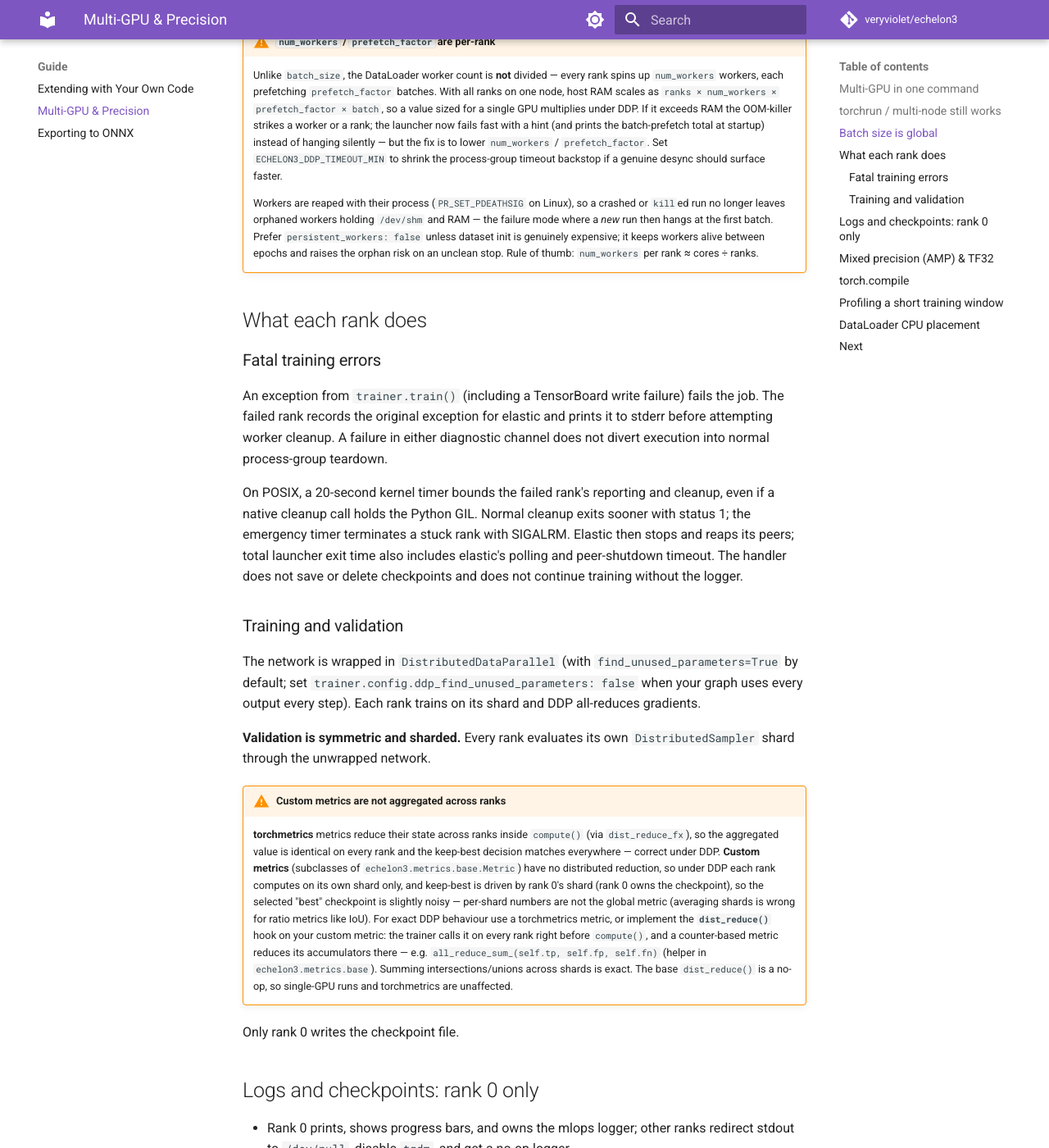
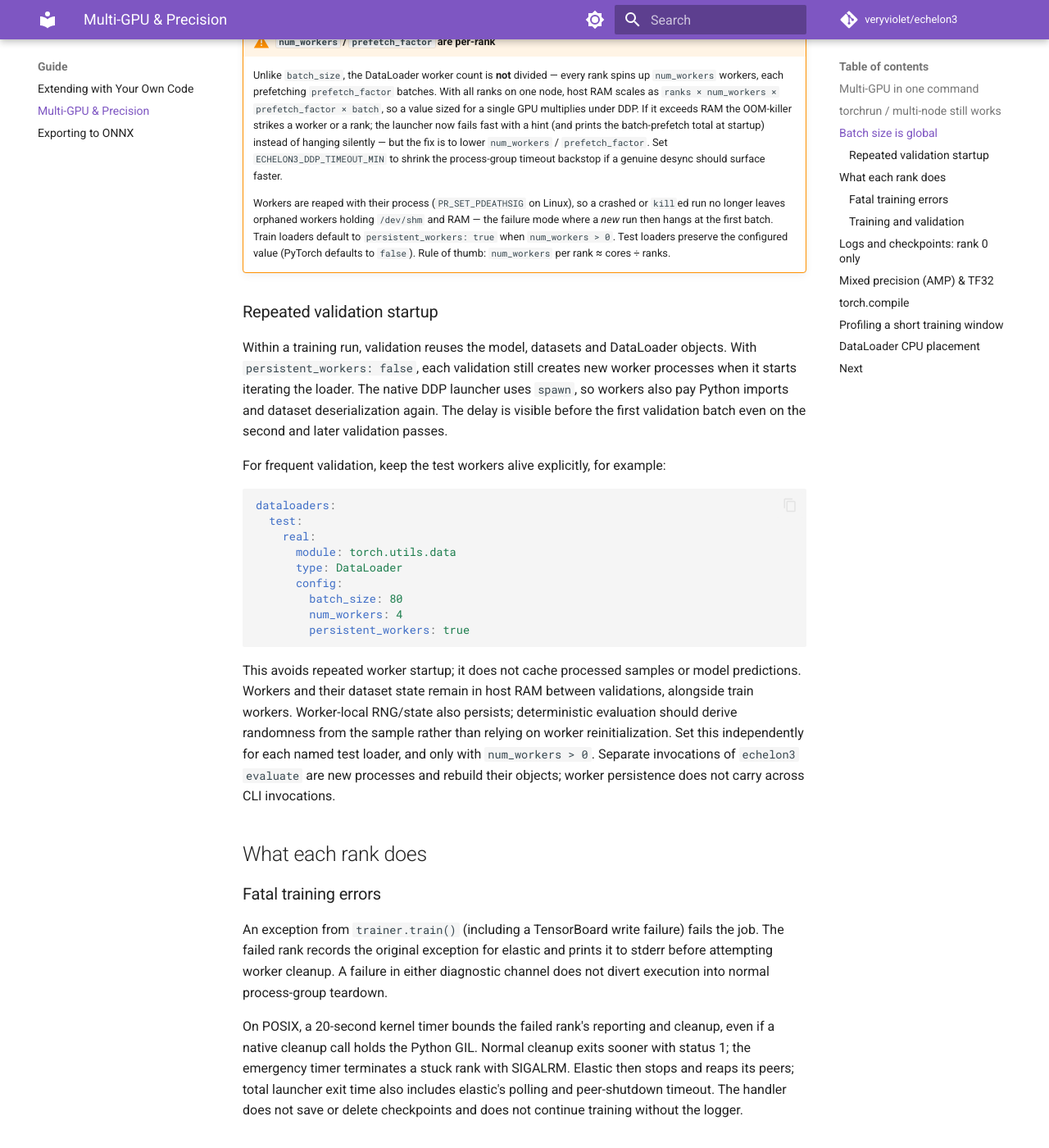
Before and after one commit to veryviolet/echelon3, an MkDocs documentation site: the page built from docs/guide/ddp.md, in a window 1280 px wide and 1400 px high, scrolled down 1620 px. Shown: the whole window at 82% size. Built offline with MkDocs 1.6.1 and Material for MkDocs 9.7.7, drawn with Linux system fonts in a browser that asks for light colours; comment, search, counter and statistics services are not loaded.

Commit message:
test: verify profile stops on two GPUs and clarify validation startup

````diff
--- a/docs/guide/ddp.md
+++ b/docs/guide/ddp.md
@@ -80,9 +80,39 @@
     Workers are reaped with their process (`PR_SET_PDEATHSIG` on Linux), so a
     crashed or `kill`ed run no longer leaves orphaned workers holding `/dev/shm`
     and RAM — the failure mode where a *new* run then hangs at the first batch.
-    Prefer `persistent_workers: false` unless dataset init is genuinely expensive;
-    it keeps workers alive between epochs and raises the orphan risk on an unclean
-    stop. Rule of thumb: `num_workers` per rank ≈ cores ÷ ranks.
+    Train loaders default to `persistent_workers: true` when `num_workers > 0`.
+    Test loaders preserve the configured value (PyTorch defaults to `false`).
+    Rule of thumb: `num_workers` per rank ≈ cores ÷ ranks.
+
+### Repeated validation startup
+
+Within a training run, validation reuses the model, datasets and DataLoader objects.
+With `persistent_workers: false`, each validation still creates new worker processes
+when it starts iterating the loader. The native DDP launcher uses `spawn`, so workers
+also pay Python imports and dataset deserialization again. The delay is visible before
+the first validation batch even on the second and later validation passes.
+
+For frequent validation, keep the test workers alive explicitly, for example:
+
+```yaml
+dataloaders:
+  test:
+    real:
+      module: torch.utils.data
+      type: DataLoader
+      config:
+        batch_size: 80
+        num_workers: 4
+        persistent_workers: true
+```
+
+This avoids repeated worker startup; it does not cache processed samples or model
+predictions. Workers and their dataset state remain in host RAM between validations,
+alongside train workers. Worker-local RNG/state also persists; deterministic evaluation
+should derive randomness from the sample rather than relying on worker reinitialization.
+Set this independently for each named test loader, and only with `num_workers > 0`.
+Separate invocations of `echelon3 evaluate` are new processes and rebuild their objects;
+worker persistence does not carry across CLI invocations.
 
 ## What each rank does
 
````
Also changed, not shown: 3 other files.
